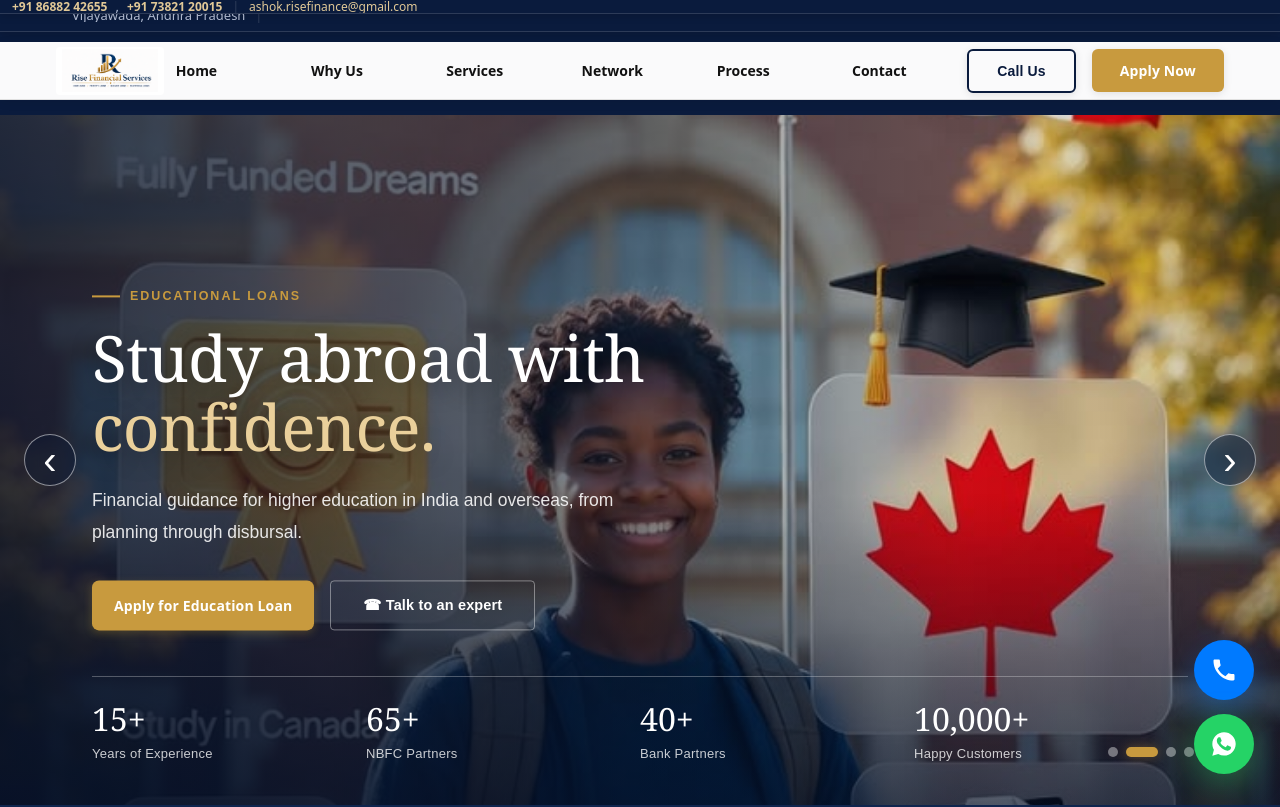
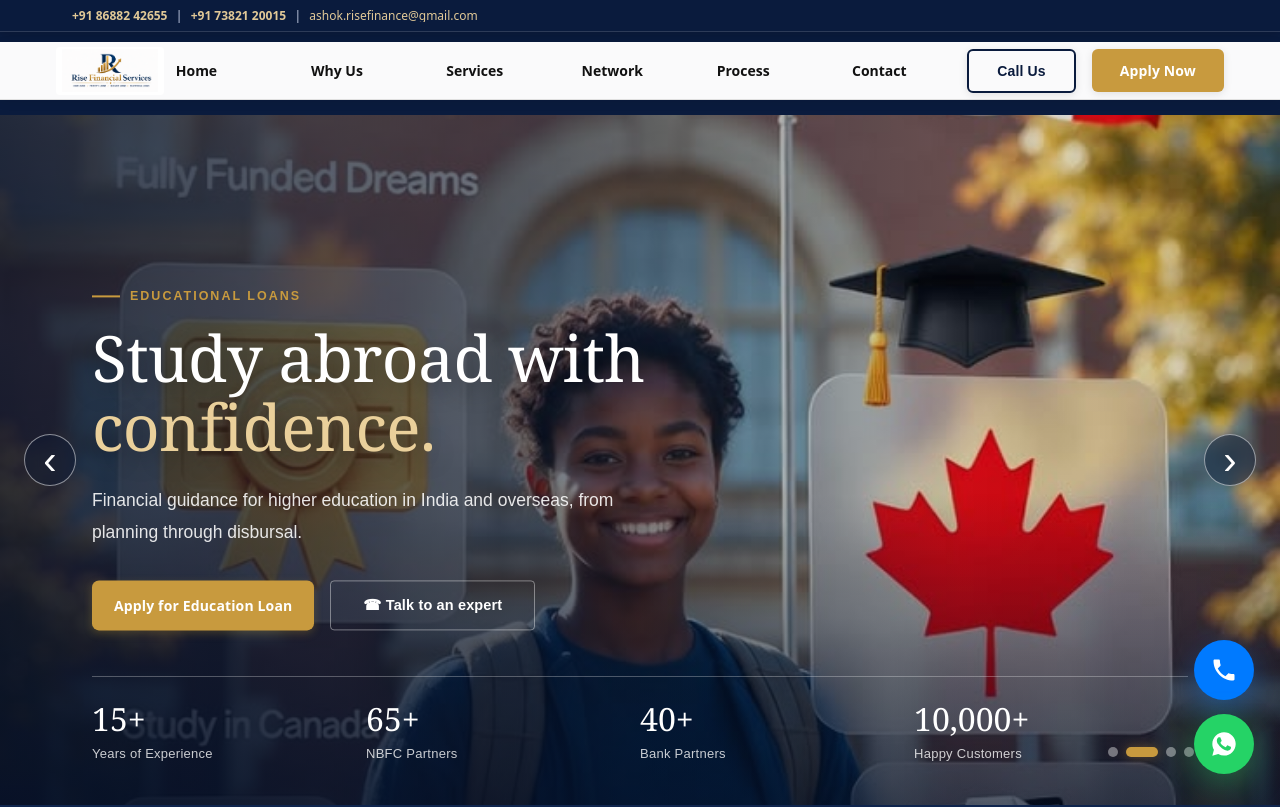
Before and after one commit to ashokaki1704/Rise-Financial-Service, a React (Vite) app: page / in a window 1280 px wide. Shown: the top 807 px of the page. Built offline with nearby package versions, Linux system fonts and the light colour scheme.

Commit message:
Update Header.jsx

```diff
--- a/src/components/Header.jsx
+++ b/src/components/Header.jsx
@@ -11,46 +11,45 @@ export default function Header() {
   // Lock page scroll when mobile menu is open
   useEffect(() => {
     document.body.style.overflow = open ? 'hidden' : '';
-    // when menu opens, ensure topbar is visible
+
     if (open) {
       setShowTopbar(true);
       document.body.classList.remove('topbar-hidden');
     }
+
     return () => {
       document.body.style.overflow = '';
     };
   }, [open]);
 
-  // show/hide topbar on scroll: hide when scrolling down, show when scrolling up
+  // Hide topbar while scrolling down, show while scrolling up
   useEffect(() => {
     const onScroll = () => {
       const currentY = window.scrollY || window.pageYOffset;
+
       if (currentY > lastY.current && currentY > 80) {
-        // scrolling down
-        if (showTopbar) {
-          setShowTopbar(false);
-          document.body.classList.add('topbar-hidden');
-        }
+        setShowTopbar(false);
+        document.body.classList.add('topbar-hidden');
       } else {
-        // scrolling up
-        if (!showTopbar) {
-          setShowTopbar(true);
-          document.body.classList.remove('topbar-hidden');
-        }
+        setShowTopbar(true);
+        document.body.classList.remove('topbar-hidden');
       }
+
       lastY.current = currentY;
     };
 
     window.addEventListener('scroll', onScroll, { passive: true });
-    return () => window.removeEventListener('scroll', onScroll);
-    // eslint-disable-next-line react-hooks/exhaustive-deps
-  }, [showTopbar]);
 
-  // style used when the mobile menu is open
+    return () => {
+      window.removeEventListener('scroll', onScroll);
+    };
+  }, []);
+
+  // Mobile menu
   const mobileMenuStyle = open
     ? {
         display: 'flex',
-        position: 'fixed', // ensure it sits above page content and below headers
+        position: 'fixed',
         top: 'calc(var(--topbar-height) + var(--nav-height) + env(safe-area-inset-top))',
         left: 0,
         right: 0,
@@ -60,7 +59,8 @@ export default function Header() {
         padding: '18px 20px',
         borderBottom: '1px solid var(--line)',
         gap: '14px',
-        maxHeight: 'calc(100vh - (var(--topbar-height) + var(--nav-height) + env(safe-area-inset-top)))',
+        maxHeight:
+          'calc(100vh - (var(--topbar-height) + var(--nav-height) + env(safe-area-inset-top)))',
         overflowY: 'auto',
         zIndex: 2050,
       }
@@ -68,28 +68,37 @@ export default function Header() {
 
   return (
     <>
+      {/* TOPBAR */}
       <div className={`topbar ${showTopbar ? 'visible' : 'hidden'}`}>
         <div className="wrap topbar-wrap">
-          <div className="topbar-left">
-            <div className="location">Vijayawada, Andhra Pradesh</div>
-            <span className="divider">|</span>
+          <div className="contacts">
+            <a href="tel:+918688242655" className="phone">
+              +91 86882 42655
+            </a>
 
-          </div>
+            <span className="separator">|</span>
 
-          <div className="topbar">
-            <div className="contacts">
-              <a href="tel:+918688242655" className="phone">+91 86882 42655</a>
-              <span className="comma">,</span>
-              <a href="tel:+917382120015" className="phone">+91 73821 20015</a>
-              <span className="divider">|</span>
-              <a href="mailto:ashok.risefinance@gmail.com" className="email">ashok.risefinance@gmail.com</a>
-            </div>
+            <a href="tel:+917382120015" className="phone">
+              +91 73821 20015
+            </a>
+
+            <span className="separator">|</span>
+
+            <a
+              href="mailto:ashok.risefinance@gmail.com"
+              className="email"
+            >
+              ashok.risefinance@gmail.com
+            </a>
           </div>
         </div>
       </div>
 
+      {/* HEADER */}
       <header className="site-header">
         <nav className="nav wrap">
+
+          {/* LOGO */}
           <a className="brand" href="#home">
             <img
               className="brand-logo"
@@ -100,6 +109,7 @@ export default function Header() {
             />
           </a>
 
+          {/* NAV LINKS */}
           <div
             className="navlinks"
             id="navlinks"
@@ -113,11 +123,26 @@ export default function Header() {
             <a href="#contact" onClick={closeMenu}>Contact</a>
           </div>
 
+          {/* DESKTOP BUTTONS */}
           <div className="nav-cta">
-            <a className="btn btn-outline" href="tel:+918688242655" role="button">Call Us</a>
-            <a className="btn btn-gold" href="#apply" role="button">Apply Now</a>
+            <a
+              className="btn btn-outline"
+              href="tel:+918688242655"
+              role="button"
+            >
+              Call Us
+            </a>
+
+            <a
+              className="btn btn-gold"
+              href="#apply"
+              role="button"
+            >
+              Apply Now
+            </a>
           </div>
 
+          {/* MOBILE MENU */}
           <button
             className="hamburger"
             id="hamburger"
@@ -125,12 +150,15 @@ export default function Header() {
             aria-expanded={open}
             onClick={() => setOpen((v) => !v)}
           >
-            <span></span><span></span><span></span>
+            <span></span>
+            <span></span>
+            <span></span>
           </button>
+
         </nav>
       </header>
 
-      {/* overlay shown only when the mobile menu is open — closes menu when tapped */}
+      {/* MOBILE OVERLAY */}
       <div
         className={`nav-overlay ${open ? 'open' : ''}`}
         onClick={closeMenu}
```
